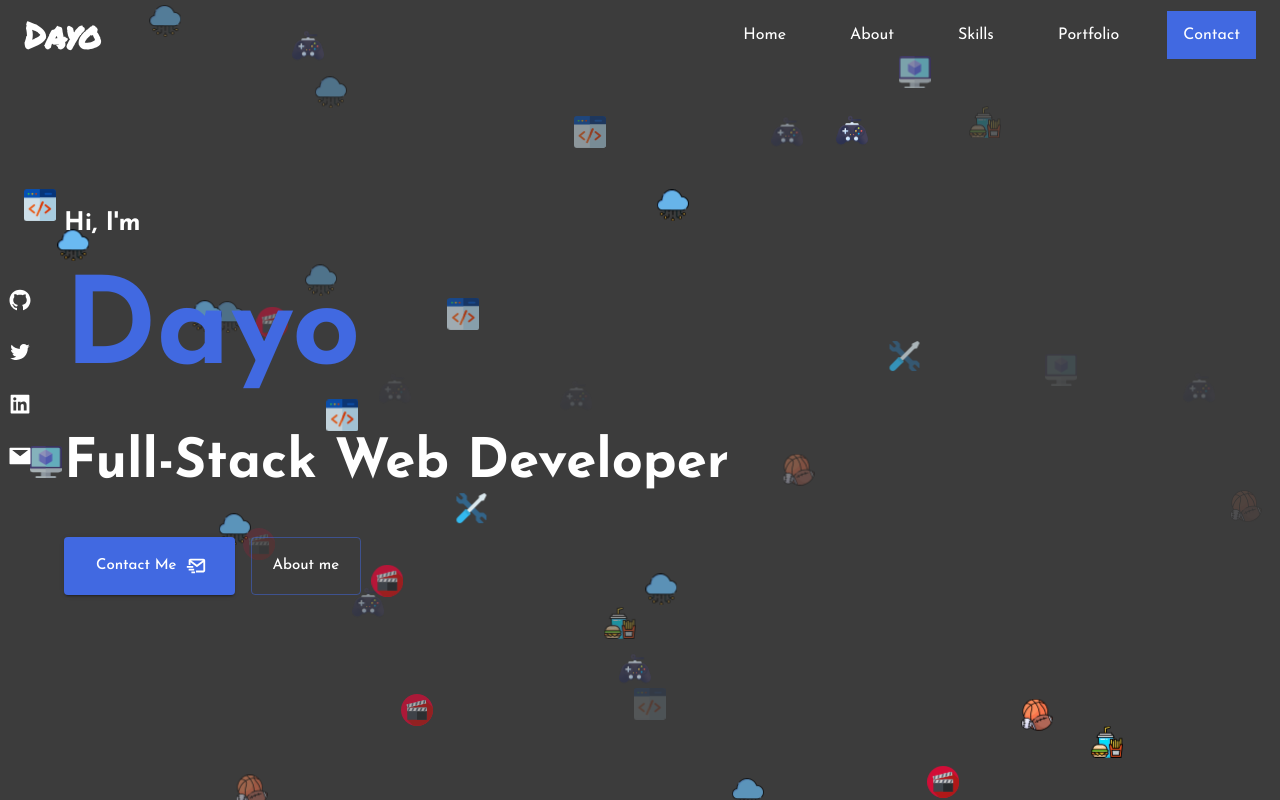
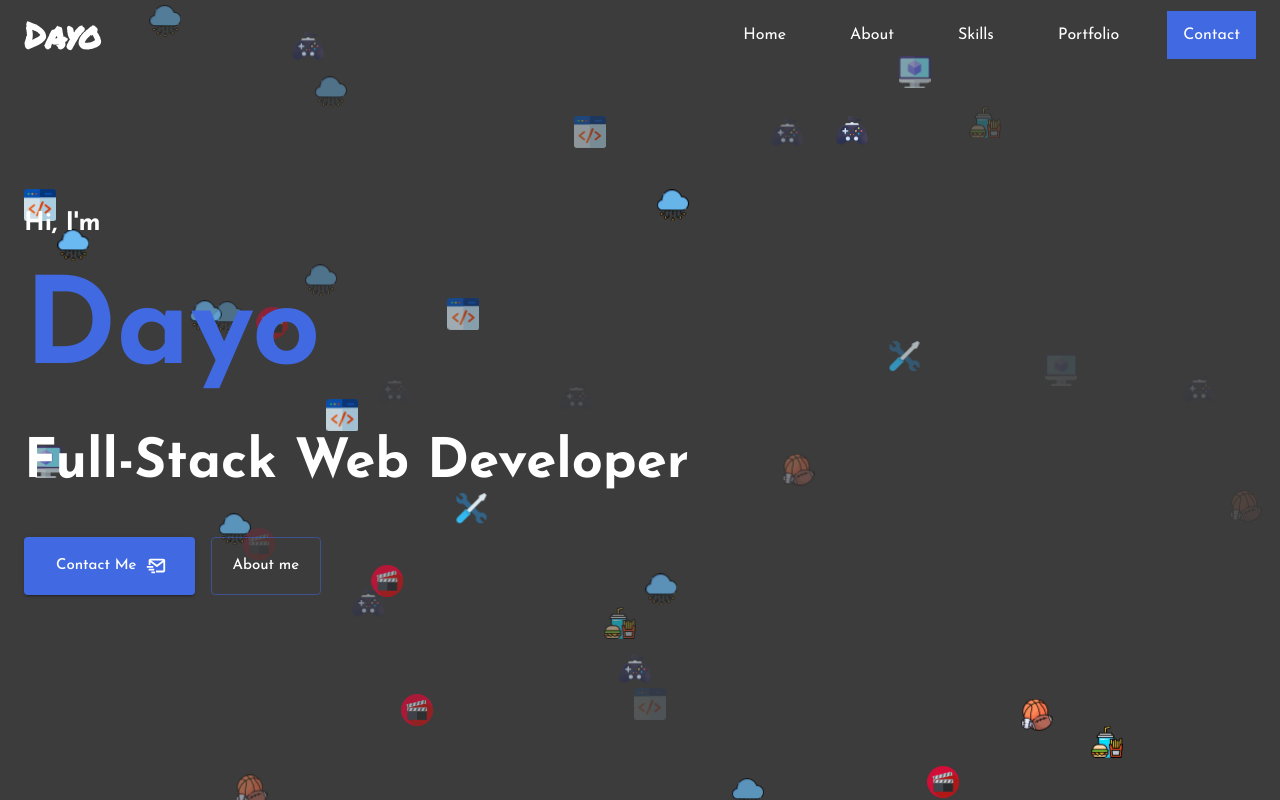
Before and after one commit to dahyorr/Portfolio, a Next.js app: page / in a window 1280 px wide. Built offline with nearby package versions, Linux system fonts and the light colour scheme; a web font is replaced by a local one.

Commit message:
Fixed sizing issue

```diff
--- a/components/PageSection.tsx
+++ b/components/PageSection.tsx
@@ -34,7 +34,7 @@ const PageSection: React.FC<PageSectionProps> = ({children, title, disablePy, sx
       py={disablePy ? 0 : 10}
       {...props}
     >
-      <Container maxWidth="lg" sx={{
+      <Container maxWidth="xl" sx={{
         height:"100%",
       }}>
         {/* <Toolbar/> */}
--- a/components/Sections/Landing.tsx
+++ b/components/Sections/Landing.tsx
@@ -23,7 +23,7 @@ import {AiFillGithub, AiOutlineTwitter, AiFillLinkedin, AiFillMail} from 'react-
 
 const Landing: React.FC = () => {
   const theme = useTheme();
-  const isLargeScreen = useMediaQuery(theme.breakpoints.down('lg'));
+  const isLargeScreen = useMediaQuery(theme.breakpoints.down('xl'));
 
   const particlesInit = useCallback(async (engine: Engine) => {
     loadFull(engine);
```
